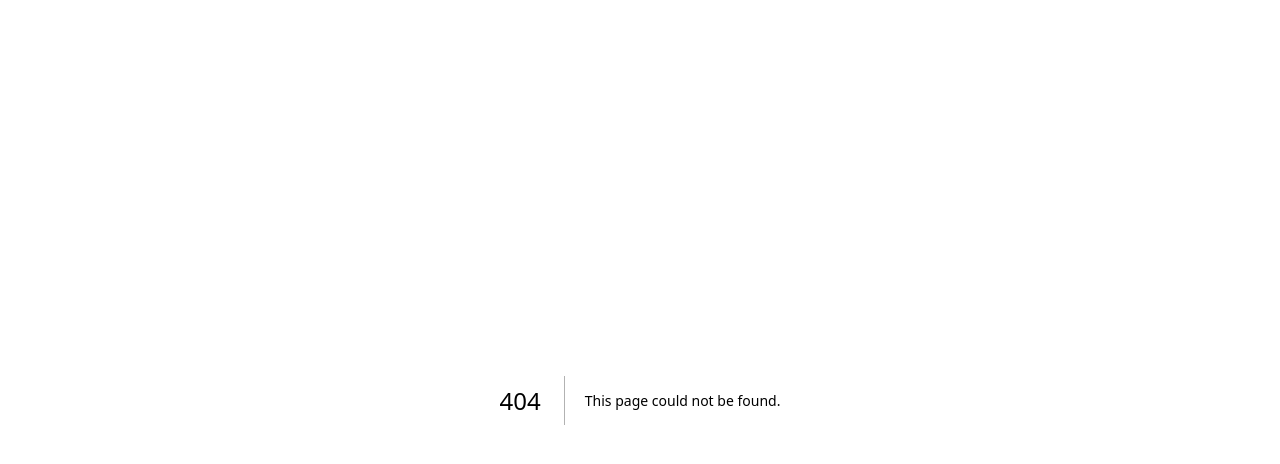
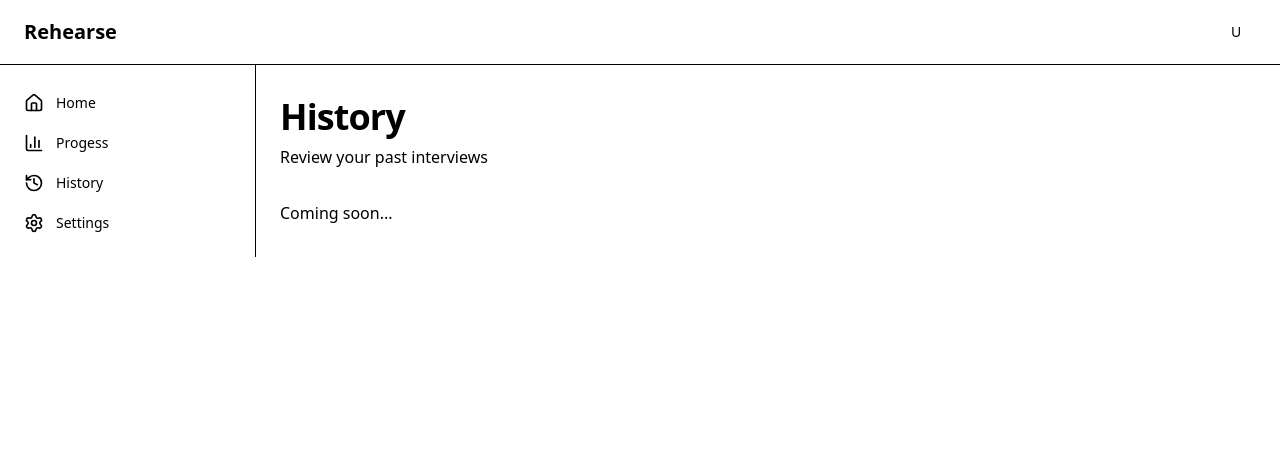
Before and after one commit to allanraym0nd/rehearse, a Next.js app: page /history in a window 1280 px wide. Before the commit this address had no page. Shown: the top 464 px of the page. Built offline with nearby package versions, Linux system fonts and the light colour scheme.

Commit message:
history placeholder

```diff
--- /dev/null
+++ b/app/(dashboard)/history/page.tsx
@@ -0,0 +1,13 @@
+export default function HistoryPage() {
+  return (
+    <div className="space-y-8">
+      <div>
+        <h1 className="text-4xl font-semibold tracking-tight">History</h1>
+        <p className="text-muted-foreground mt-2">
+          Review your past interviews
+        </p>
+      </div>
+      <p className="text-muted-foreground">Coming soon...</p>
+    </div>
+  )
+}
```
